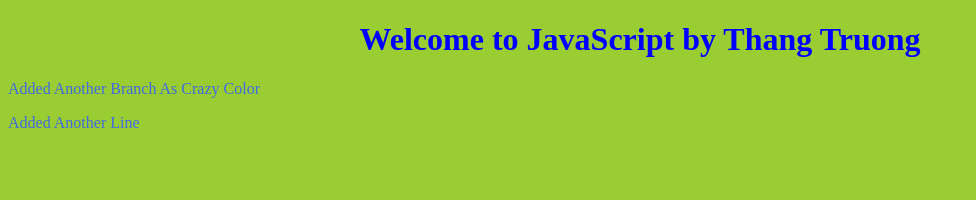
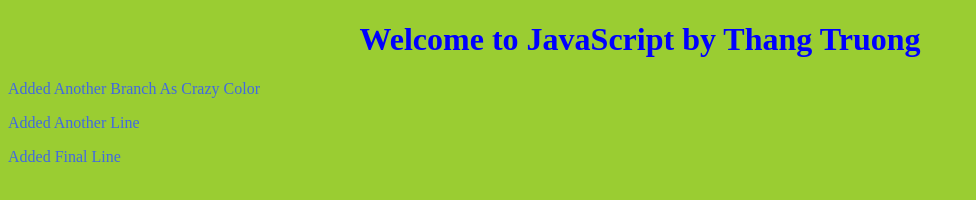
Before and after one commit to thangtruong1808/Font-End, a plain HTML site: page index.html in a window 1280 px wide. Shown: the whole page, without its empty margins (0-976 px from the left). Drawn offline with Linux system fonts and the light colour scheme.

Commit message:
update another line

```diff
--- a/index.html
+++ b/index.html
@@ -18,6 +18,7 @@
         </p>
 
         <p>Added another line </p>
+        <p> Added Final line</p>
     </header>
 </body>
 
```
